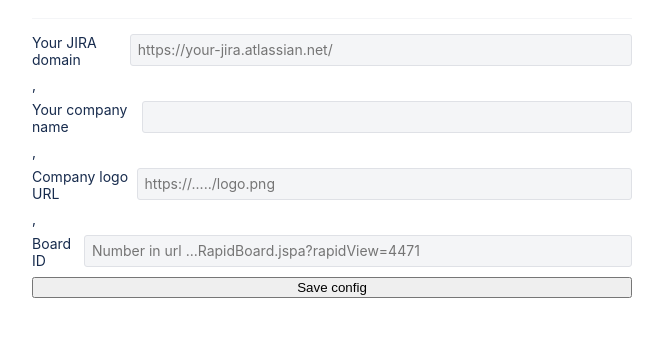
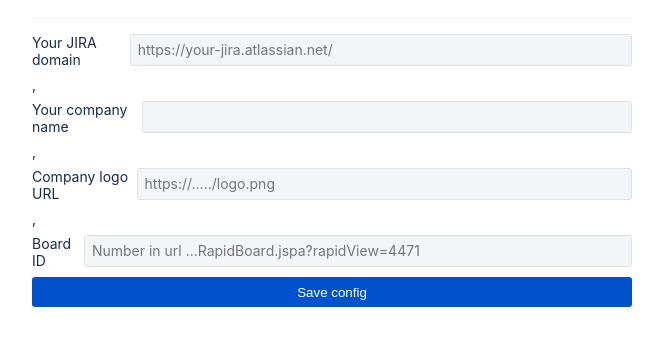
Before and after one commit to klaufel/gojira, a website with bundled scripts: page src/modules/options/options.html in a window 1280 px wide. Shown: the part 105-450 px from the top of the page, without its empty margins (308-971 px from the left). Built offline with nearby package versions, Linux system fonts and the light colour scheme; some packages are replaced by stand-ins of ours.

Commit message:
Clean code

```diff
--- a/src/modules/options/options.html
+++ b/src/modules/options/options.html
@@ -11,7 +11,7 @@
       <hr />
       <form id="configForm" class="form">
         <div id="form"></div>
-        <button type="submit">Save config</button>
+        <button class="button" type="submit">Save config</button>
         <div id="messages"></div>
       </form>
     </div>
```
